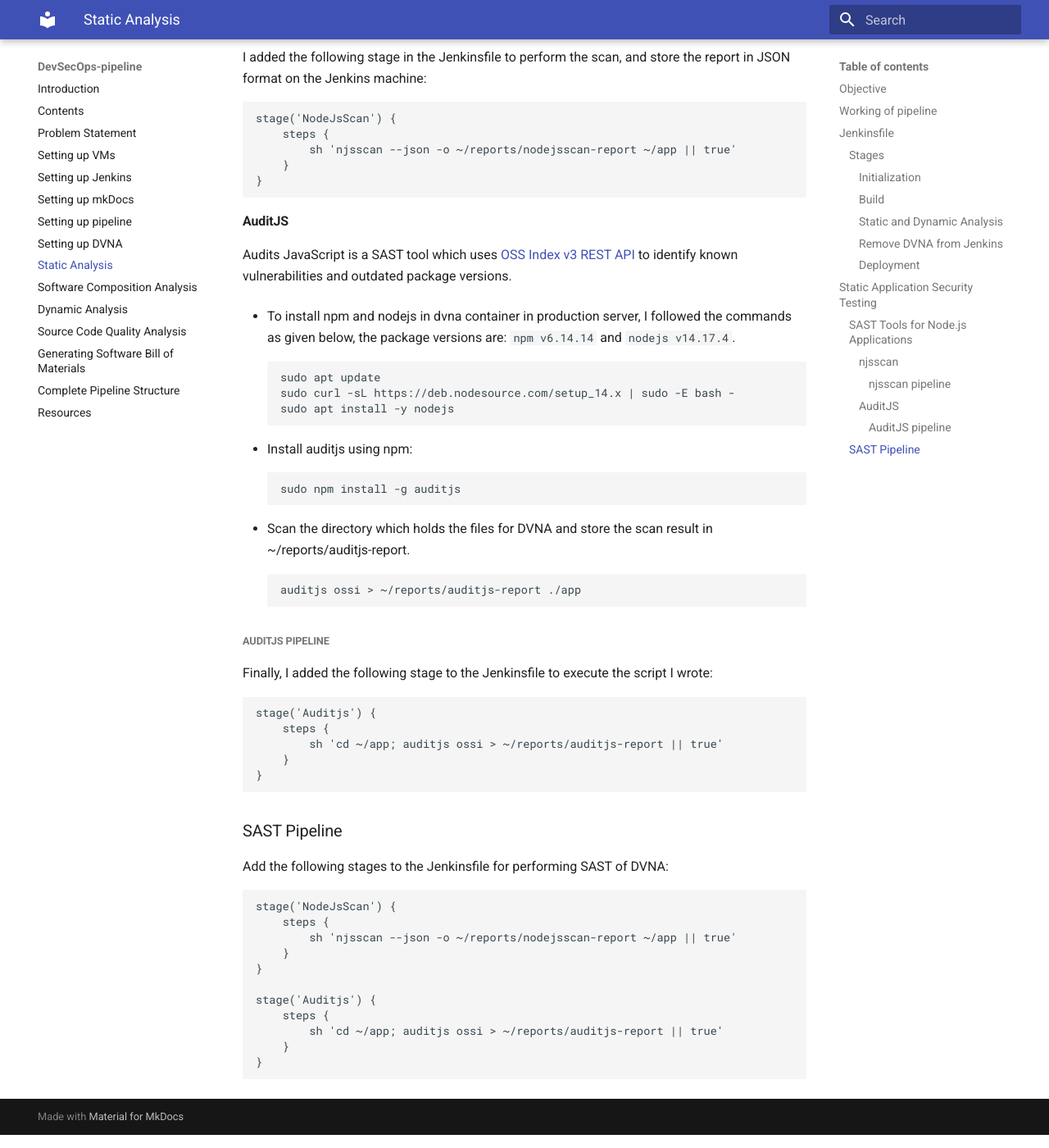
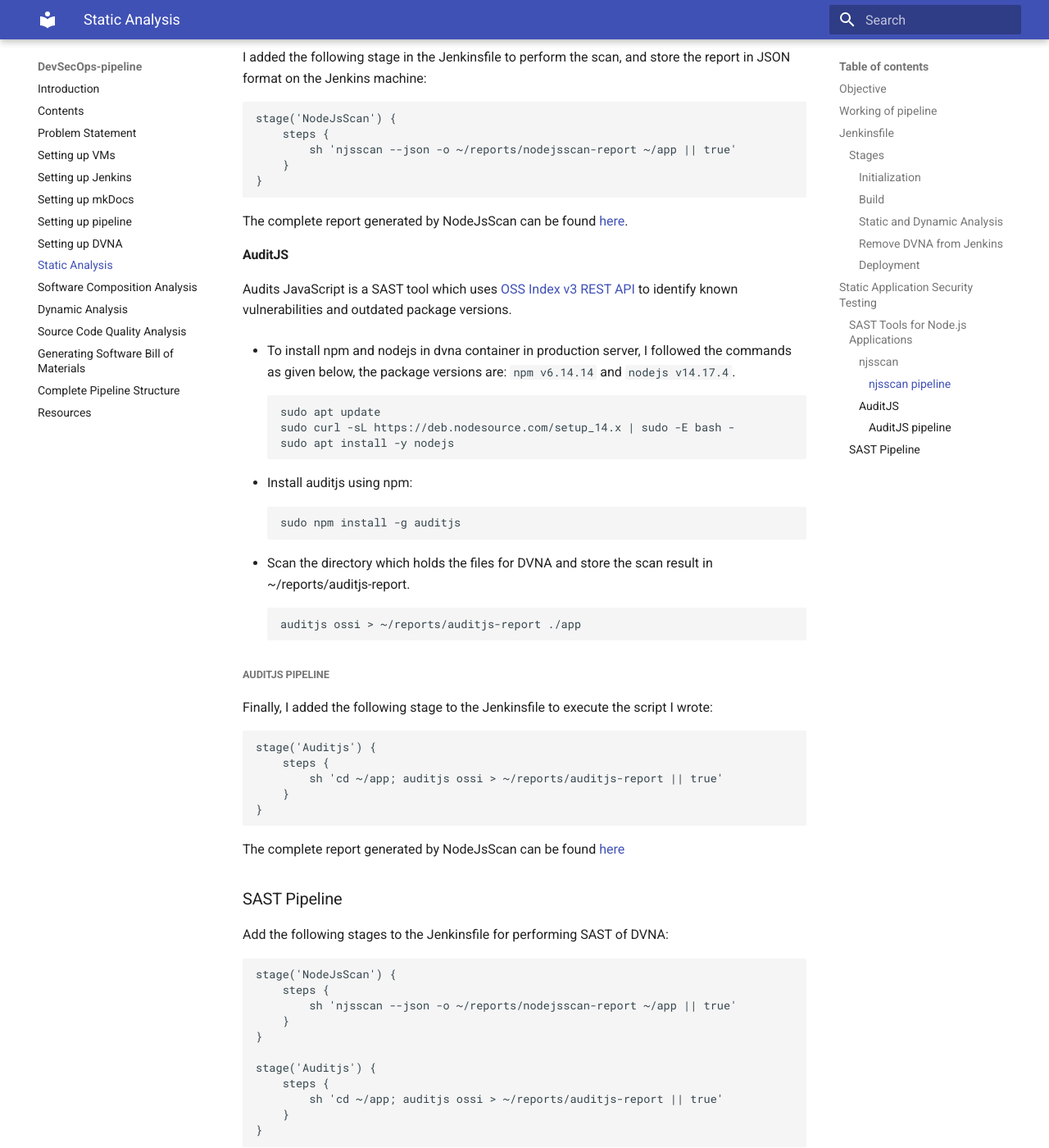
Before and after one commit to Apoorva-lokhande/DevSecOps-Internship, an MkDocs documentation site: the page built from docs/SAST.md, in a window 1280 px wide and 1400 px high, scrolled down 3709 px. Shown: the whole window at 82% size. Built offline with MkDocs 1.6.1 and Material for MkDocs 9.7.7, drawn with Linux system fonts in a browser that asks for light colours.

Commit message:
updates jenkinsfile

```diff
--- a/docs/SAST.md
+++ b/docs/SAST.md
@@ -142,6 +142,8 @@
             sh 'njsscan --json -o ~/reports/nodejsscan-report ~/app || true'
         }
     }
+
+The complete report generated by NodeJsScan can be found [here](https://github.com/Apoorva-lokhande/DevSecOps-internship/blob/master/reports/SAST/nodejsscan-report.json).
 #### AuditJS
 
 Audits JavaScript is a SAST tool which uses [OSS Index v3 REST API](https://ossindex.sonatype.org/rest) to identify known vulnerabilities and outdated package versions.
@@ -170,6 +172,7 @@
         }
     }
 
+The complete report generated by NodeJsScan can be found [here](https://github.com/Apoorva-lokhande/DevSecOps-internship/blob/master/reports/SAST/auditjs-report.json)
 ### SAST Pipeline
 
 Add the following stages to the Jenkinsfile for performing SAST of DVNA:
```
Also changed, not shown: docs/DAST.md (+2 -0 lines), docs/SBoM.md (+2 -0 lines), docs/Source-Code-Quality-Analysis.md (+3 -0 lines), docs/software-composition-analysis.md (+2 -0 lines), site/DAST/index.html, site/SAST/index.html, site/SBoM/index.html, site/Source-Code-Quality-Analysis/index.html, site/search/search_index.json, site/sitemap.xml, site/software-composition-analysis/index.html, 1 other file.
